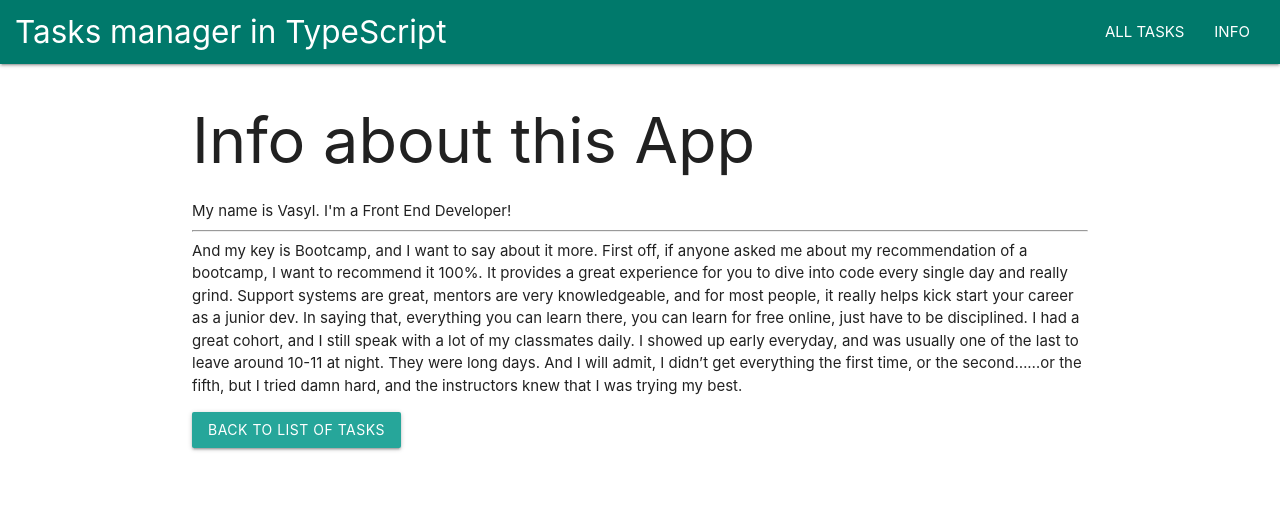
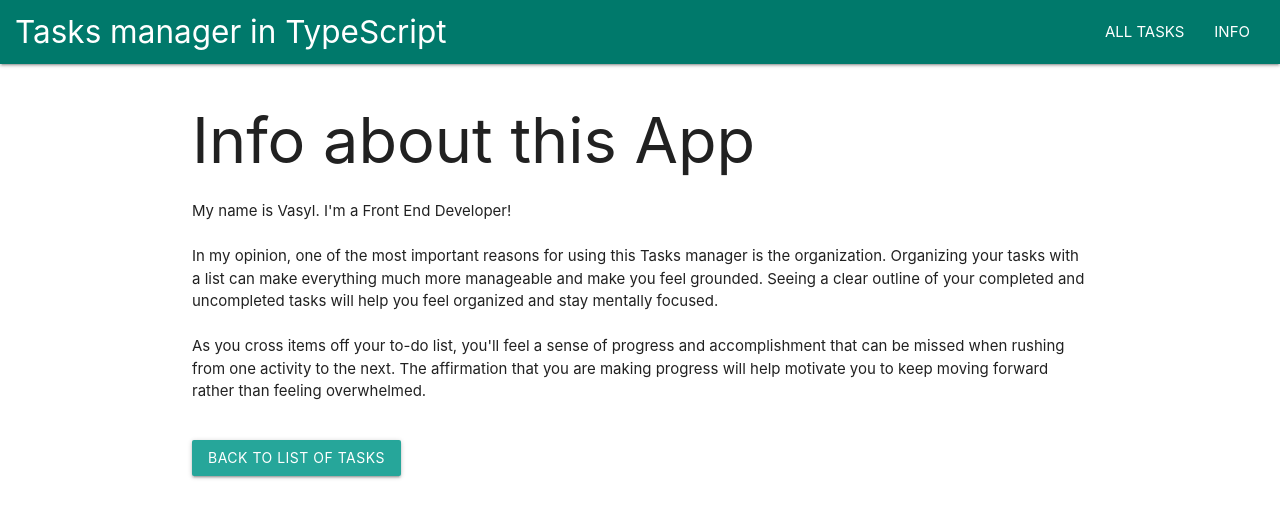
Before and after one commit to vasyl-007/typescript-tasks-manager, a React (Create React App) app: page /about in a window 1280 px wide. Shown: the top 518 px of the page. Built offline with nearby package versions, Linux system fonts and the light colour scheme.

Commit message:
final commit Tasks manager in TypeScript

```diff
--- a/src/App.tsx
+++ b/src/App.tsx
@@ -1,4 +1,4 @@
-import React, { Fragment } from "react";
+import React from "react";
 import { BrowserRouter, Switch, Route } from "react-router-dom";
 import { Navbar } from "./components/Navbar";
 import { TodosPage } from "./pages/TodosPage";
--- a/src/components/Navbar.tsx
+++ b/src/components/Navbar.tsx
@@ -1,4 +1,5 @@
 import React from "react";
+import { NavLink } from "react-router-dom";
 
 export const Navbar: React.FC = () => (
   <nav>
@@ -8,10 +9,12 @@ export const Navbar: React.FC = () => (
       </a>
       <ul className="right hide-on-med-and-down">
         <li>
-          <a href="/">ALL TASKS</a>
+          <NavLink to="/">ALL TASKS</NavLink>
+          {/* <a href="/">ALL TASKS</a> */}
         </li>
         <li>
-          <a href="/">INFO</a>
+          <NavLink to="/about">INFO</NavLink>
+          {/* <a href="/">INFO</a> */}
         </li>
       </ul>
     </div>
--- a/src/pages/AboutPage.tsx
+++ b/src/pages/AboutPage.tsx
@@ -1,30 +1,31 @@
 import React, { Fragment } from "react";
+import {useHistory} from 'react-router-dom'
 
 export const AboutPage: React.FC = () => {
+    const history = useHistory();
   return (
     <Fragment>
       <h1>Info about this App</h1>
       <p>
         My name is Vasyl. I'm a Front End Developer! <br />
-        <hr />
-        And my key is Bootcamp, and I want to say about it more. First off, if
-        anyone asked me about my recommendation of a bootcamp, I want to
-        recommend it 100%. It provides a great experience for you to dive into
-        code every single day and really grind. Support systems are great,
-        mentors are very knowledgeable, and for most people, it really helps
-        kick start your career as a junior dev. In saying that, everything you
-        can learn there, you can learn for free online, just have to be
-        disciplined. I had a great cohort, and I still speak with a lot of my
-        classmates daily. I showed up early everyday, and was usually one of the
-        last to leave around 10-11 at night. They were long days. And I will
-        admit, I didn’t get everything the first time, or the second……or the
-        fifth, but I tried damn hard, and the instructors knew that I was trying
-        my best.
+        <br />
+        In my opinion, one of the most important reasons for using this Tasks manager is the
+        organization. Organizing your tasks with a list can make everything much
+        more manageable and make you feel grounded. Seeing a clear outline of
+        your completed and uncompleted tasks will help you feel organized and
+        stay mentally focused.
+        <br />
+        <br />
+        As you cross items off your to-do list, you'll feel a sense of progress
+        and accomplishment that can be missed when rushing from one activity to
+        the next. The affirmation that you are making progress will help
+        motivate you to keep moving forward rather than feeling overwhelmed.
+        <br />
+        <br />
       </p>
-      {/* <button className="btn" onClick={() => history.push("/")}>
+      <button className="btn" onClick={() => history.push("/")}>
         Back to List of tasks
-      </button> */}
-      <button className="btn">Back to List of tasks</button>
+      </button>
     </Fragment>
   );
 };
```
